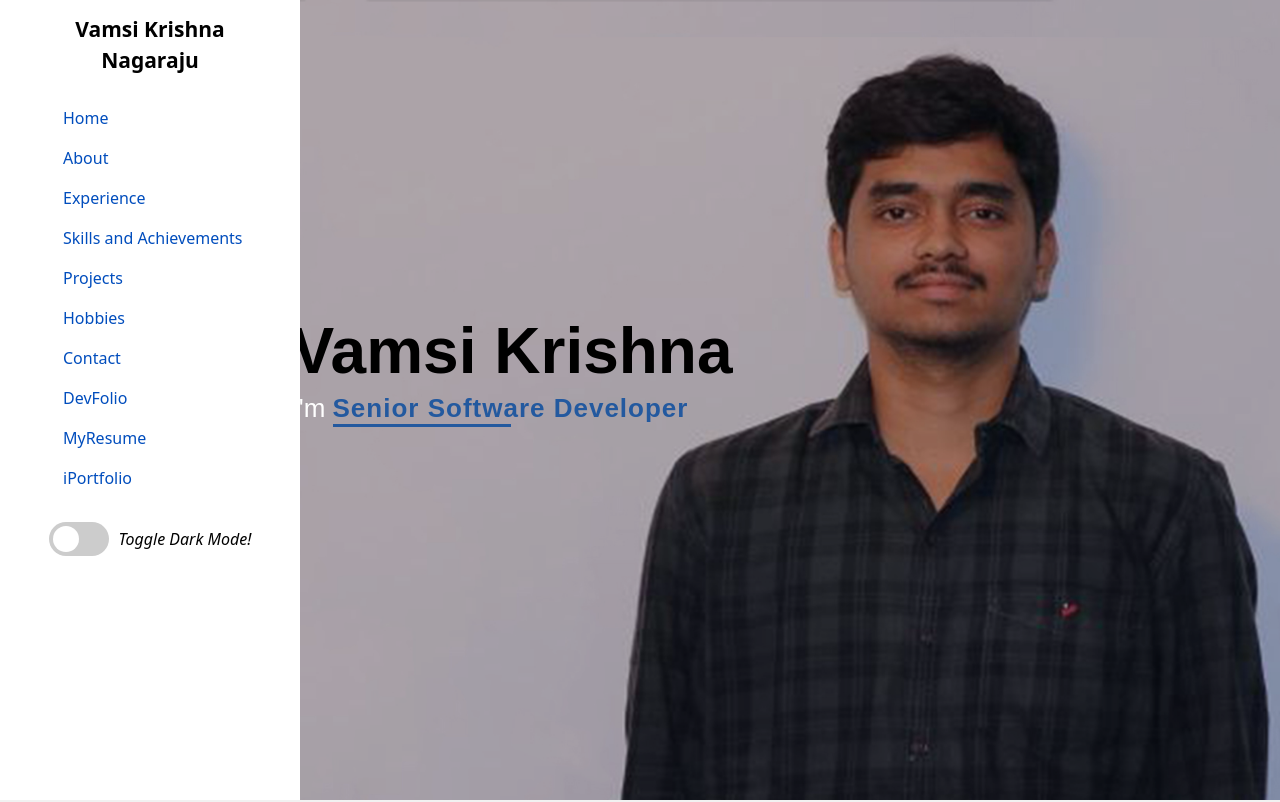
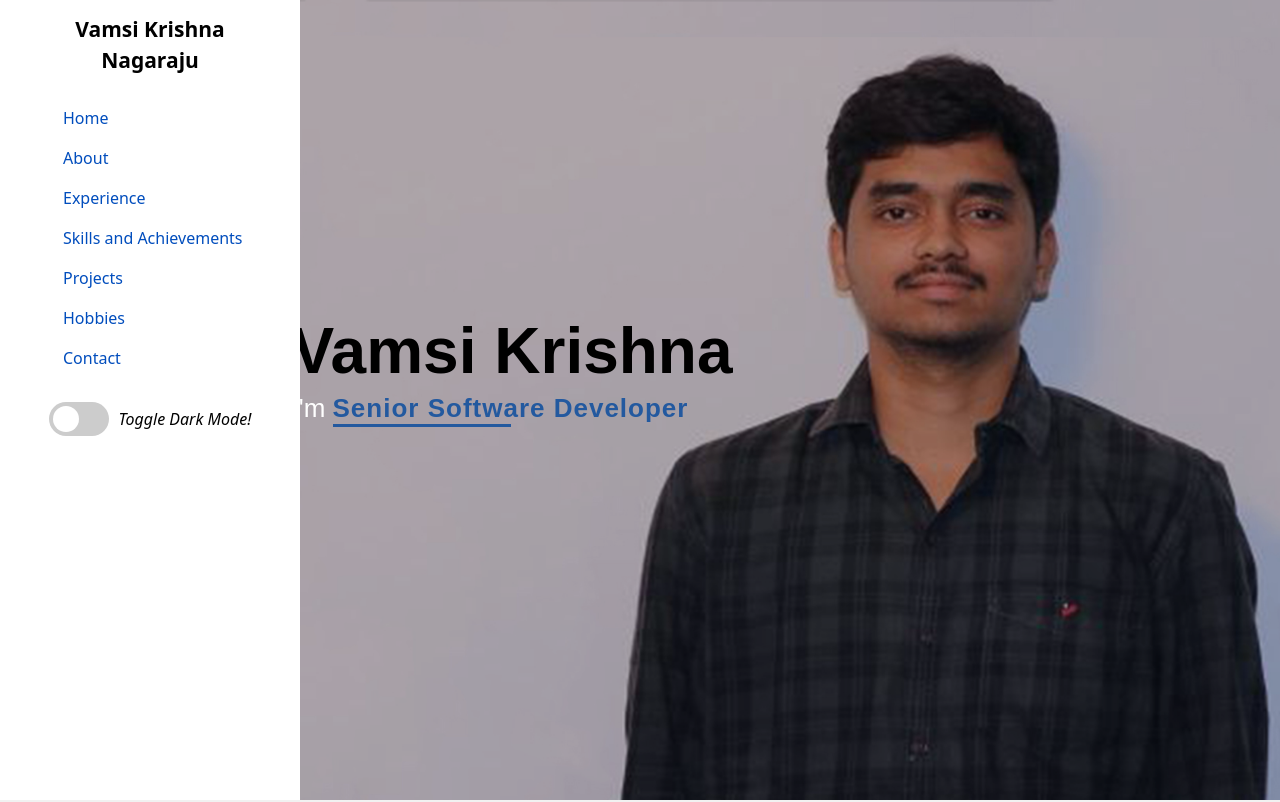
Before and after one commit to vamsi8979/resume-project, a plain HTML site: page index.html in a window 1280 px wide. Shown: the top 802 px of the page. Drawn offline with nearby package versions, Linux system fonts and the light colour scheme.

Commit message:
removed links

```diff
--- a/index.html
+++ b/index.html
@@ -27,9 +27,6 @@
                     <li><a href="#projects" class="nav-link"> Projects </a></li>
                     <li><a href="#hobbies" class="nav-link"> Hobbies </a></li>
                     <li><a href="#contact" class="nav-link"> Contact </a></li>
-                    <li><a target="_blank" href="https://bootstrapmade.com/demo/DevFolio/" class="nav-link"> DevFolio </a></li>
-                    <li><a target="_blank" href="https://bootstrapmade.com/demo/MyResume/" class="nav-link"> MyResume </a></li>
-                    <li><a target="_blank" href="https://bootstrapmade.com/demo/iPortfolio/" class="nav-link"> iPortfolio </a></li>
                 </ul>
             </nav>
             <div class="theme-switch-wrapper">
```
